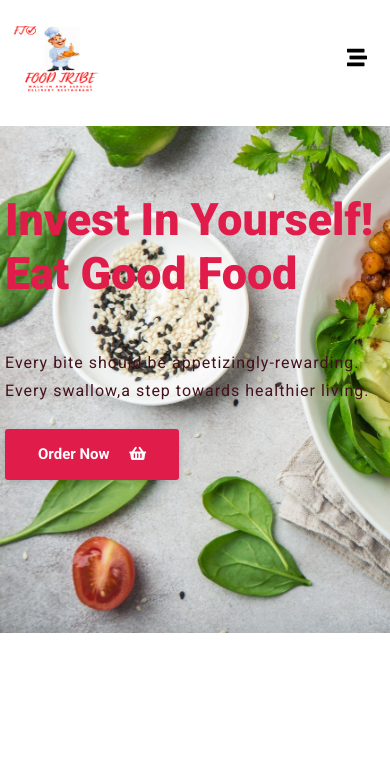
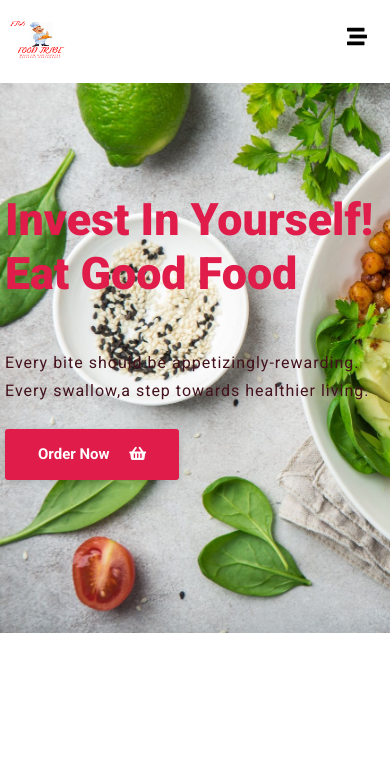
Before and after one commit to Sebastine-thrive/Food-Tribe, a plain HTML site: page index.html in a window 390 px wide. Shown: the top 780 px of the page. Drawn offline with nearby package versions, Linux system fonts and the light colour scheme.

Commit message:
Reduced the logo size on smaller images

```diff
--- a/foodies-files/food.css
+++ b/foodies-files/food.css
@@ -229,8 +229,8 @@ p {
 }
 
 .navbar-brand img{
-    width: 5.5em;
-    height: 4.5em;
+    width: 5em;
+    height: 4em;
     margin-top: 2px;
     margin-bottom: 3px;
     border-radius:6px;
@@ -548,6 +548,14 @@ Responsive Design===
         line-height: 2.0625rem;
     }
 
+    .navbar-brand img{
+    width: 3.5em;
+    height: 2.5em;
+    padding-bottom: 0;
+    margin-top: 1px;
+    margin-bottom: 0.05px;
+    border-radius:4px;
+}
 
     /* top banner */
     .top-banner{
--- a/index.html
+++ b/index.html
@@ -395,7 +395,7 @@
   <script src="https://cdn.jsdelivr.net/npm/@popperjs/core@2.9.2/dist/umd/popper.min.js"></script>
   <script src="https://cdn.jsdelivr.net/npm/bootstrap@5.0.1/dist/js/bootstrap.min.js"></script>
   <!-- own js -->
-  <script src="food.js"></script>
+  <script src="/foodies-files/food.js"></script>
 </body>
 
 </html>
```
